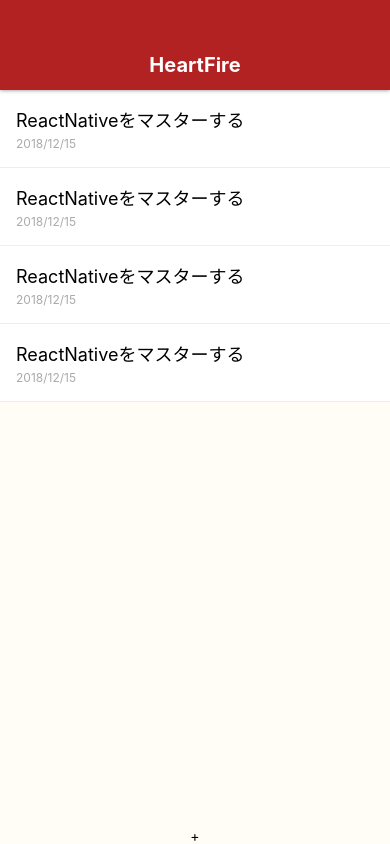
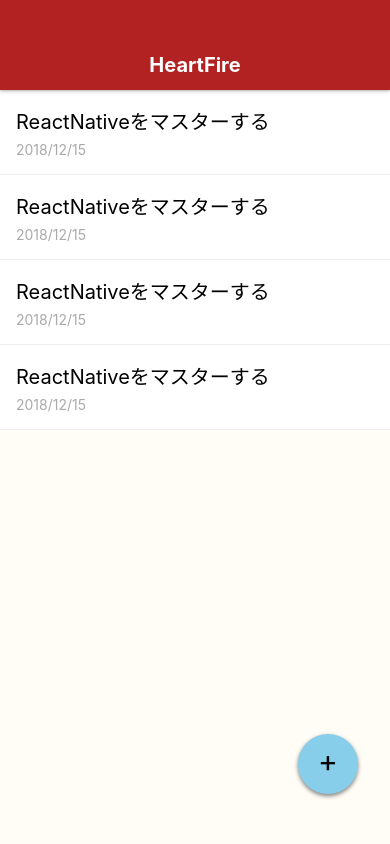
Before and after one commit to Kouch-Sato/reactnative-practice, a React Native app: screen / in a window 390 px wide. Built offline with nearby package versions, Linux system fonts and the light colour scheme.

Commit message:
add button

```diff
--- a/App.js
+++ b/App.js
@@ -32,8 +32,8 @@
           </View>
         </View>
 
-        <View>
-          <Text>+</Text>
+        <View style={styles.addButton}>
+          <Text style={styles.addButtonText}>+</Text>
         </View>
       </View>
     );
@@ -80,11 +80,30 @@
     backgroundColor: '#fff',
   },
   todoTitle: {
-    fontSize: 18,
-    paddingBottom: 4,
+    fontSize: 20,
+    paddingBottom: 6,
   },
   todoDate: {
-    fontSize: 12,
+    fontSize: 14,
     color: '#aaa',
+  },
+  addButton: {
+    position: 'absolute',
+    bottom: 50,
+    right: 32,
+    height: 60,
+    width: 60,
+    backgroundColor: 'skyblue',
+    borderRadius: 30,
+    shadowColor: 'black',
+    shadowOffset: {width:0, height: 2},
+    shadowOpacity: 0.5,
+    shadowRadius: 4,
+    zIndex: 10,
+  },
+  addButtonText: {
+    fontSize: 30,
+    lineHeight: 54,
+    textAlign: 'center',
   }
 });
```
